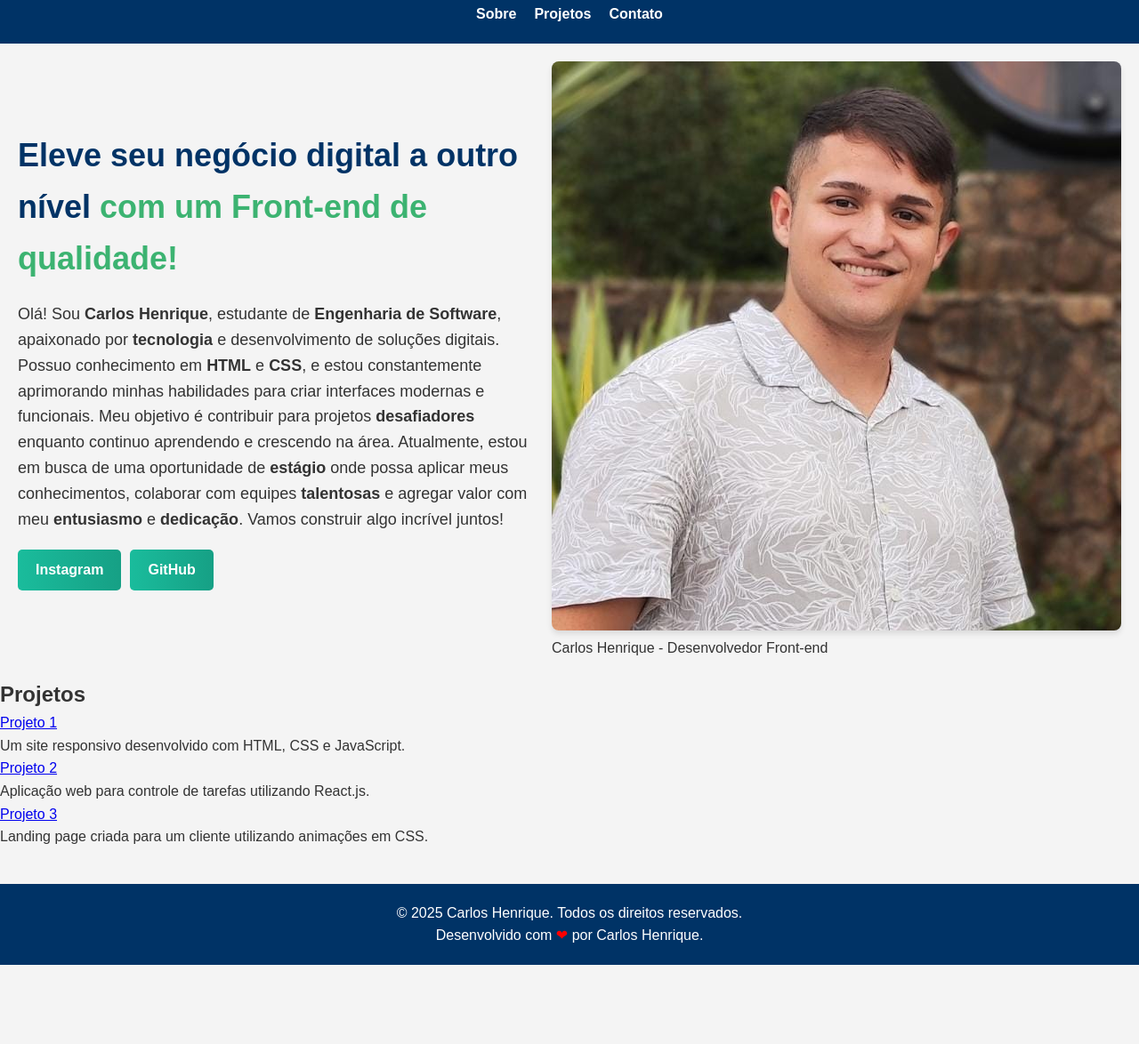
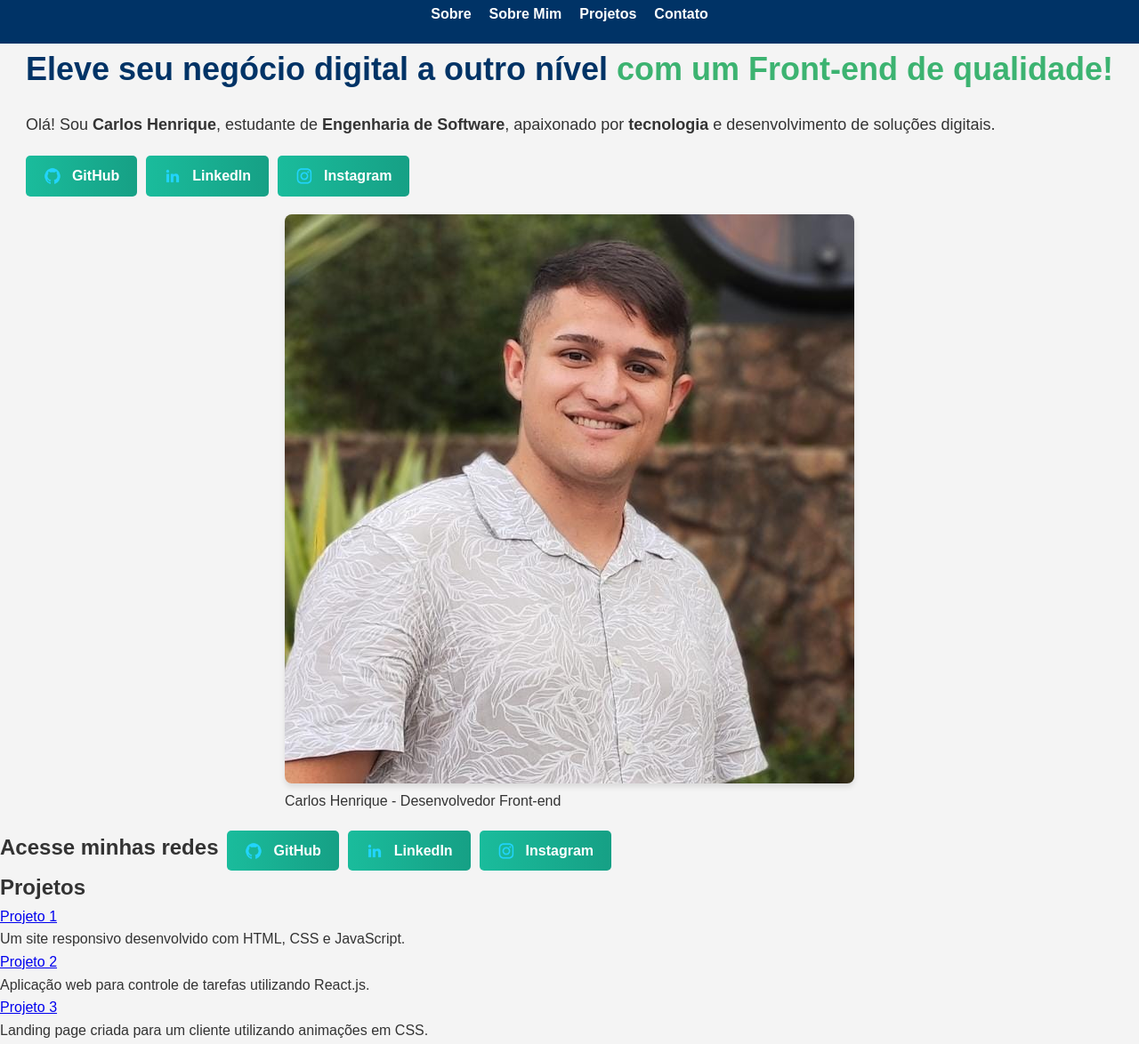
Before and after one commit to oCarlosHenriqueB/Portfolio, a plain HTML site: page index.html in a window 1280 px wide. Shown: the part 17-1191 px from the top of the page at 89% size. Before the commit the page ends 1102 px from the top, so only its background shows below. Drawn offline with Linux system fonts and the light colour scheme.

Commit message:
Primeiro commit do portfólio

```diff
--- a/index.html
+++ b/index.html
@@ -11,10 +11,11 @@
     <link rel="stylesheet" href="style.css">
 </head>
 <body>
-    <!-- Cabeçalho -->
+    <!-- Cabeçalho atualizado -->
     <header class="header">
         <nav class="navbar">
             <a href="#sobre" class="navbar__link">Sobre</a>
+            <a href="about.html" class="navbar__link">Sobre Mim</a> <!-- Novo link adicionado -->
             <a href="#projetos" class="navbar__link">Projetos</a>
             <a href="#contato" class="navbar__link">Contato</a>
         </nav>
@@ -31,21 +32,49 @@
                 </h1>
                 <p class="apresentacao__conteudo__texto">
                     Olá! Sou <strong>Carlos Henrique</strong>, estudante de <strong>Engenharia de Software</strong>, apaixonado por <strong>tecnologia</strong> e desenvolvimento de soluções digitais.
-                    Possuo conhecimento em <strong>HTML</strong> e <strong>CSS</strong>, e estou constantemente aprimorando minhas habilidades para criar interfaces modernas e funcionais.
-                    Meu objetivo é contribuir para projetos <strong>desafiadores</strong> enquanto continuo aprendendo e crescendo na área. Atualmente, estou em busca de uma oportunidade de <strong>estágio</strong> onde possa aplicar meus conhecimentos,
-                    colaborar com equipes <strong>talentosas</strong> e agregar valor com meu <strong>entusiasmo</strong> e <strong>dedicação</strong>.
-                    Vamos construir algo incrível juntos!
                 </p>
                 <div class="apresentacao__links">
-                    <a class="apresentacao__links__link" href="https://www.instagram.com/ocarlos_henriqueb/" target="_blank" rel="noopener noreferrer">Instagram</a>
-                    <a class="apresentacao__links__link" href="https://github.com/oCarlosHenriqueB" target="_blank" rel="noopener noreferrer">GitHub</a>
+                    <a class="apresentacao__links__link" href="https://github.com/oCarlosHenriqueB" target="_blank">
+                        <img src="assets/github.png" alt="Ícone do GitHub">
+                        GitHub
+                    </a>
+
+                    <a class="apresentacao__links__link" href="https://www.linkedin.com/in/oCarlosHenriqueB" target="_blank">
+                        <img src="assets/linkedin.png" alt="Ícone do LinkedIn">
+                        LinkedIn
+                    </a>
+
+                    <a class="apresentacao__links__link" href="https://www.instagram.com/ocarlos_henriqueb/" target="_blank">
+                        <img src="assets/instagram.png" alt="Ícone do Instagram">
+                        Instagram
+                    </a>
                 </div>
+
             </div>
             <figure class="apresentacao__imagem">
                 <img src="assets/img.png" alt="Foto de Carlos Henrique, desenvolvedor Front-end">
                 <figcaption>Carlos Henrique - Desenvolvedor Front-end</figcaption>
             </figure>
         </section>
+        <!-- Seção de Redes Sociais Atualizada -->
+        <div class="apresentacao__links">
+            <h2 class="apresentacao__links__subtitulo">Acesse minhas redes</h2>
+
+            <a class="apresentacao__links__link" href="https://github.com/oCarlosHenriqueB" target="_blank">
+                <img src="assets/github.png" alt="Ícone do GitHub">
+                GitHub
+            </a>
+
+            <a class="apresentacao__links__link" href="https://www.linkedin.com/in/oCarlosHenriqueB" target="_blank">
+                <img src="assets/linkedin.png" alt="Ícone do LinkedIn">
+                LinkedIn
+            </a>
+
+            <a class="apresentacao__links__link" href="https://www.instagram.com/ocarlos_henriqueb/" target="_blank">
+                <img src="assets/instagram.png" alt="Ícone do Instagram">
+                Instagram
+            </a>
+        </div>
 
         <!-- Seção de Projetos -->
         <section id="projetos">
--- a/style.css
+++ b/style.css
@@ -42,11 +42,12 @@ body {
 /* Seção de Apresentação */
 .apresentacao {
     display: flex;
-    justify-content: space-between;
+    flex-direction: column;
+    justify-content: center;
     align-items: center;
-    margin: 20px;
     gap: 20px;
 }
+
 
 .apresentacao__conteudo {
     flex: 1;
@@ -73,7 +74,11 @@ body {
     margin-top: 20px;
 }
 
+/* Seção Redes Sociais */
 .apresentacao__links__link {
+    display: flex;  /* Ativa o alinhamento dos ícones */
+    align-items: center; /* Centraliza o ícone e o texto */
+    gap: 12px; /* Espaço entre o ícone e o texto */
     background: linear-gradient(90deg, #1ABC9C, #16A085);
     color: white;
     text-decoration: none;
@@ -81,7 +86,15 @@ body {
     border-radius: 5px;
     font-weight: bold;
     transition: all 0.3s ease;
+    justify-content: center; /* Centraliza o conteúdo dentro do botão */
 }
+
+/* Ajuste para os ícones dentro dos botões */
+.apresentacao__links__link img {
+    width: 20px;  /* Define o tamanho dos ícones */
+    height: 20px;
+}
+
 
 .apresentacao__links__link:hover {
     background: #16A085;
```
Also changed, not shown: about.html (added, +49 -0 lines), assets/github.png (added), assets/instagram.png (added), assets/linkedin.png (added), assets/twitch.png (added), 1 other file.
